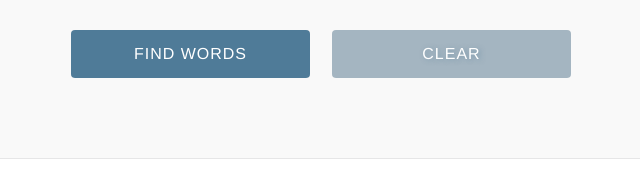
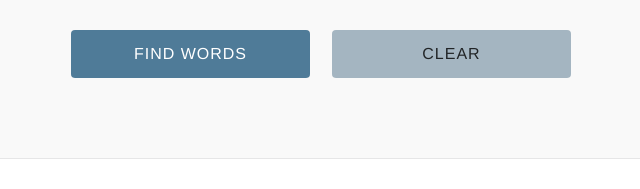
Before and after one commit to ajvillegas/crossword-solver, a plain HTML site: page index.html in a window 1280 px wide. Shown: the part 432-621 px from the top of the page, 319-959 px from the left. Drawn offline with nearby package versions, Linux system fonts and the light colour scheme.

Commit message:
Update button color to increase contrast

```diff
--- a/assets/css/style.css
+++ b/assets/css/style.css
@@ -188,7 +188,7 @@ button {
 
 button[type='button'] {
 	background-color: #a4b5c1;
-	text-shadow: 2px 1px 5px rgba(79, 123, 152, 0.5);
+	color: rgba(0, 0, 0, 0.8);
 }
 
 .stack {
```
